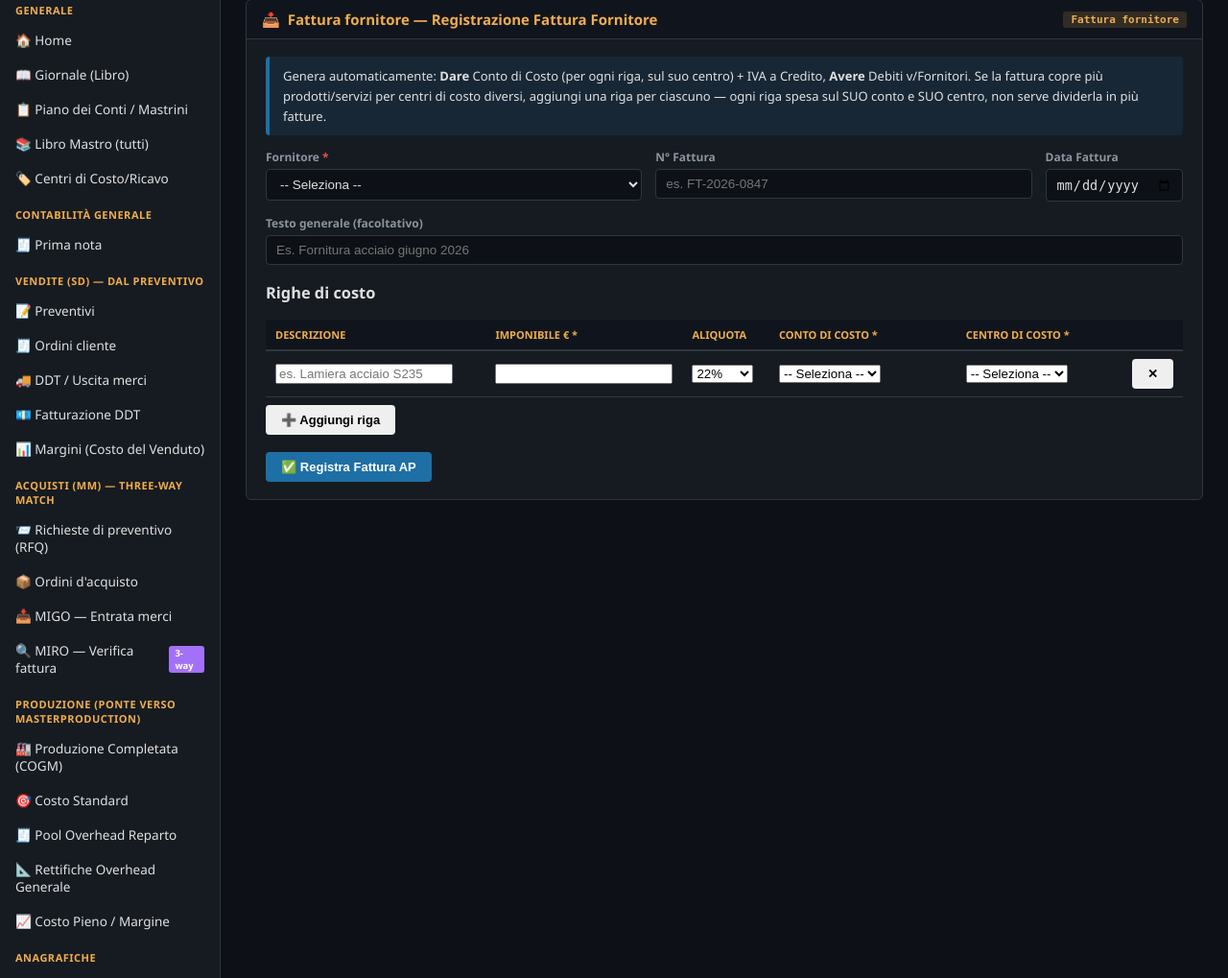
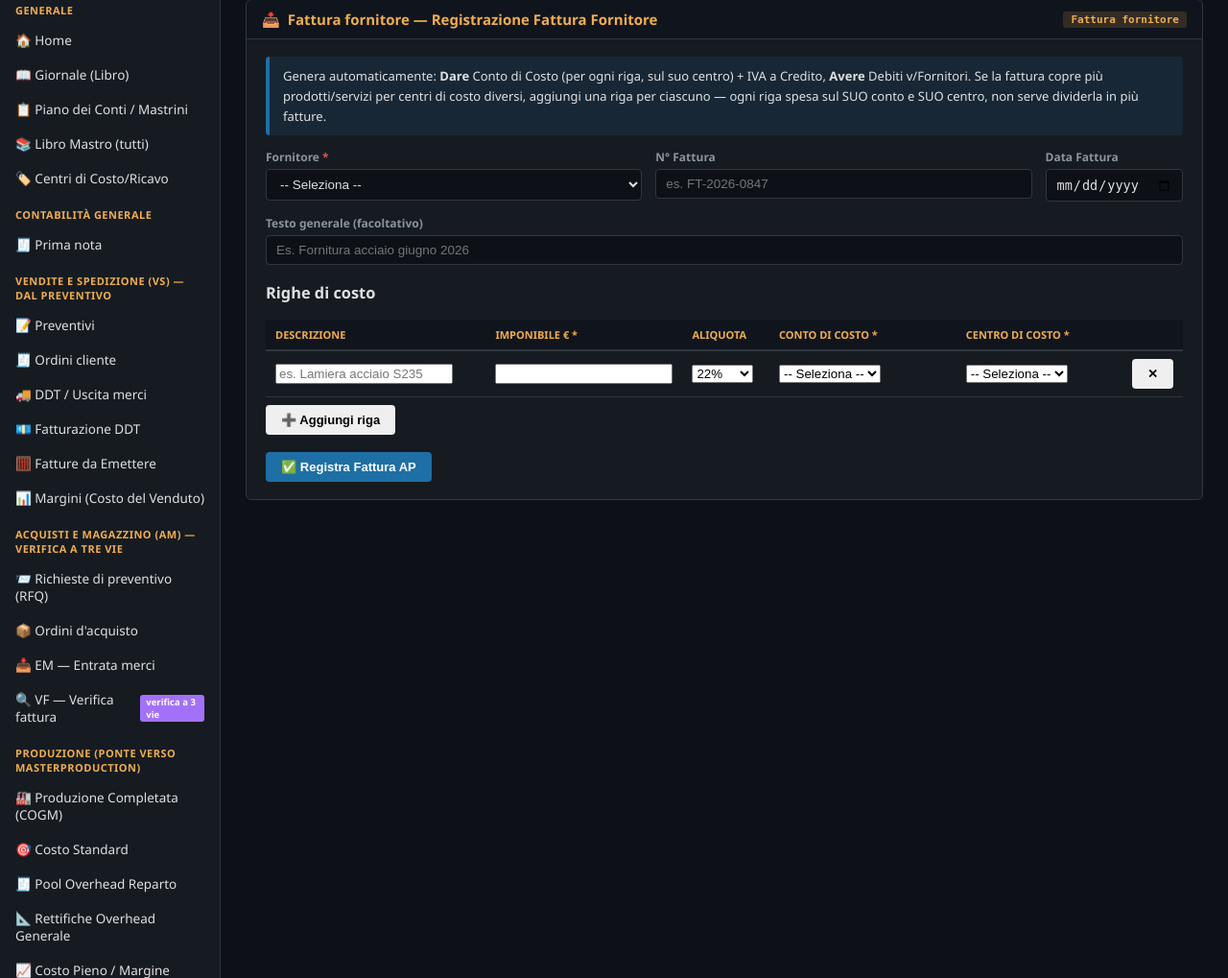
Before and after one commit to IronLogistica/MasterLedger, a Flask app: page /ap/supplier_invoice in a window 1280 px wide. Shown: the part 71-1090 px from the top of the page at 96% size. Run offline with Flask 3, Linux system fonts and the light colour scheme; the visitor is signed in with stand-in values (Sample User, id 1); data that the repository does not hold is empty.

Commit message:
Add files via upload

```diff
--- a/templates/base.html
+++ b/templates/base.html
@@ -30,18 +30,19 @@
     <div class="sidebar-title">Contabilità Generale</div>
     <a class="sidebar-link {{ 'active' if request.endpoint=='gl.journal_entry' }}" href="{{ url_for('gl.journal_entry') }}">🧾 Prima nota</a>
 
-    <div class="sidebar-title">Vendite (SD) — dal Preventivo</div>
+    <div class="sidebar-title">Vendite e Spedizione (VS) — dal Preventivo</div>
     <a class="sidebar-link {{ 'active' if request.endpoint=='sd.quotations' }}" href="{{ url_for('sd.quotations') }}">📝 Preventivi</a>
     <a class="sidebar-link {{ 'active' if request.endpoint=='sd.orders' }}" href="{{ url_for('sd.orders') }}">🧾 Ordini cliente</a>
     <a class="sidebar-link {{ 'active' if request.endpoint=='sd.deliveries' }}" href="{{ url_for('sd.deliveries') }}">🚚 DDT / Uscita merci</a>
     <a class="sidebar-link {{ 'active' if request.endpoint=='sd.billing' }}" href="{{ url_for('sd.billing') }}">💶 Fatturazione DDT</a>
+    <a class="sidebar-link {{ 'active' if request.endpoint=='sd.fatture_da_emettere' }}" href="{{ url_for('sd.fatture_da_emettere') }}">🧮 Fatture da Emettere</a>
     <a class="sidebar-link {{ 'active' if request.endpoint=='sd.margini' }}" href="{{ url_for('sd.margini') }}">📊 Margini (Costo del Venduto)</a>
 
-    <div class="sidebar-title">Acquisti (MM) — Three-Way Match</div>
+    <div class="sidebar-title">Acquisti e Magazzino (AM) — Verifica a Tre Vie</div>
     <a class="sidebar-link {{ 'active' if request.endpoint=='mm.rfqs' }}" href="{{ url_for('mm.rfqs') }}">📨 Richieste di preventivo (RFQ)</a>
     <a class="sidebar-link {{ 'active' if request.endpoint=='mm.purchase_orders' }}" href="{{ url_for('mm.purchase_orders') }}">📦 Ordini d'acquisto</a>
-    <a class="sidebar-link {{ 'active' if request.endpoint=='mm.goods_receipts' }}" href="{{ url_for('mm.goods_receipts') }}">📥 MIGO — Entrata merci</a>
-    <a class="sidebar-link {{ 'active' if request.endpoint=='mm.invoice_verification' }}" href="{{ url_for('mm.invoice_verification') }}">🔍 MIRO — Verifica fattura <span class="badge">3-way</span></a>
+    <a class="sidebar-link {{ 'active' if request.endpoint=='mm.goods_receipts' }}" href="{{ url_for('mm.goods_receipts') }}">📥 EM — Entrata merci</a>
+    <a class="sidebar-link {{ 'active' if request.endpoint=='mm.invoice_verification' }}" href="{{ url_for('mm.invoice_verification') }}">🔍 VF — Verifica fattura <span class="badge">verifica a 3 vie</span></a>
 
     <div class="sidebar-title">Produzione (ponte verso MasterProduction)</div>
     <a class="sidebar-link {{ 'active' if request.endpoint=='production.completata' }}" href="{{ url_for('production.completata') }}">🏭 Produzione Completata (COGM)</a>
```
